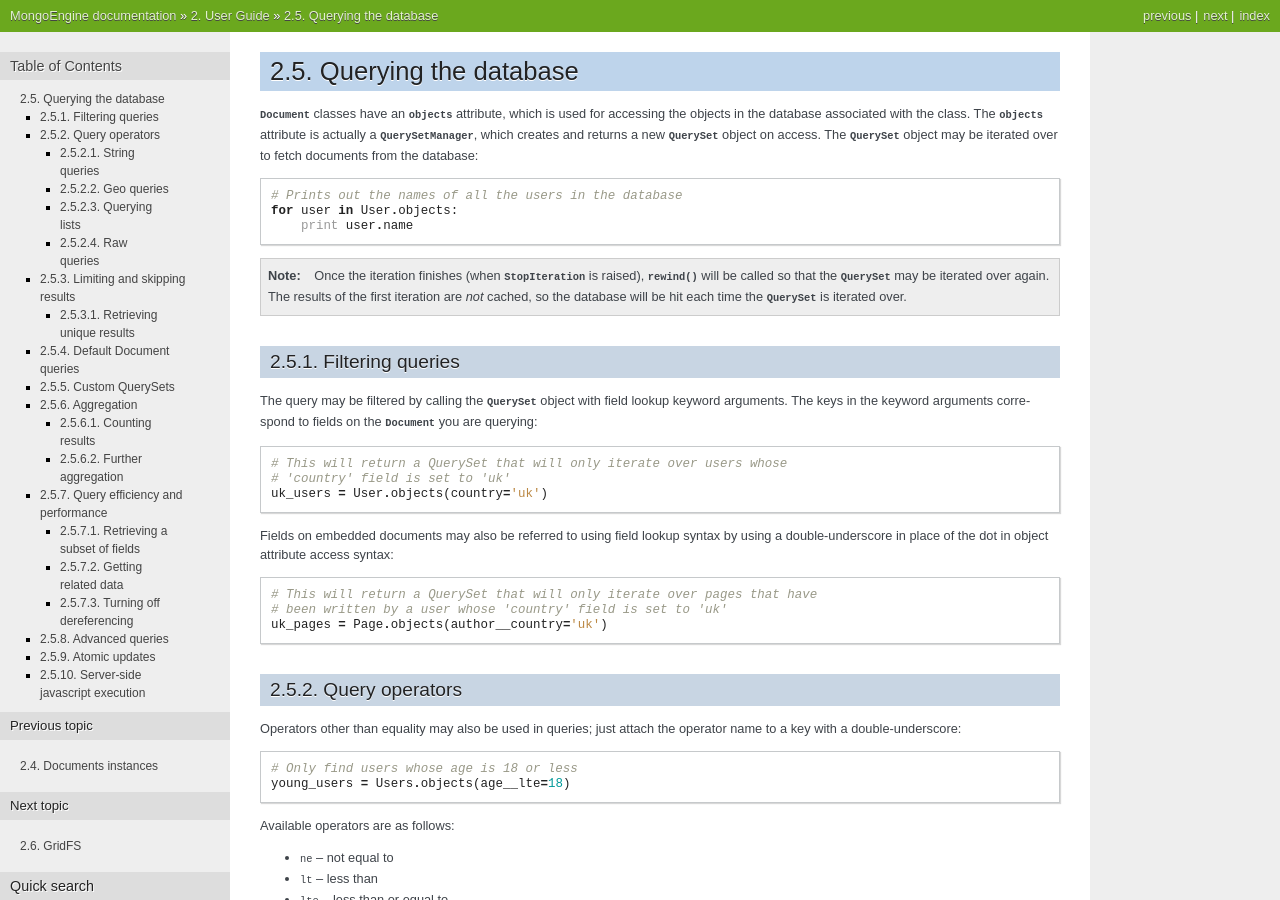
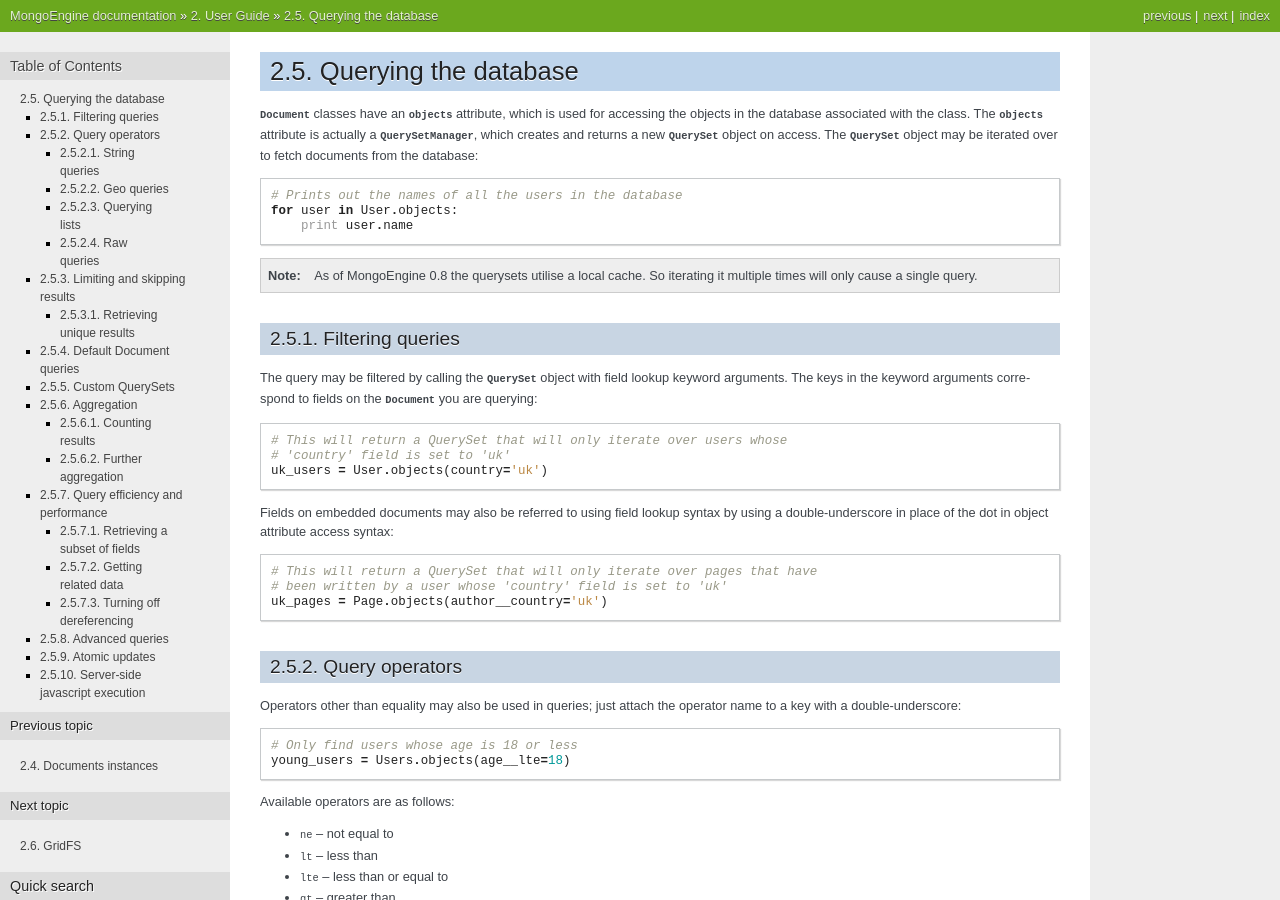
Before and after one commit to MongoEngine/mongoengine, a Sphinx documentation site: the page built from docs/guide/querying.rst, in a window 1280 px wide and 900 px high. Built offline with Sphinx 7.4.7, drawn with Linux system fonts in a browser that asks for light colours; the version number could not be read and is left out.

Commit message:
Doc fix for #340

```diff
--- a/docs/guide/querying.rst
+++ b/docs/guide/querying.rst
@@ -15,11 +15,8 @@ fetch documents from the database::
 
 .. note::
 
-   Once the iteration finishes (when :class:`StopIteration` is raised),
-   :meth:`~mongoengine.queryset.QuerySet.rewind` will be called so that the
-   :class:`~mongoengine.queryset.QuerySet` may be iterated over again. The
-   results of the first iteration are *not* cached, so the database will be hit
-   each time the :class:`~mongoengine.queryset.QuerySet` is iterated over.
+    As of MongoEngine 0.8 the querysets utilise a local cache.  So iterating
+    it multiple times will only cause a single query.
 
 Filtering queries
 =================
```
